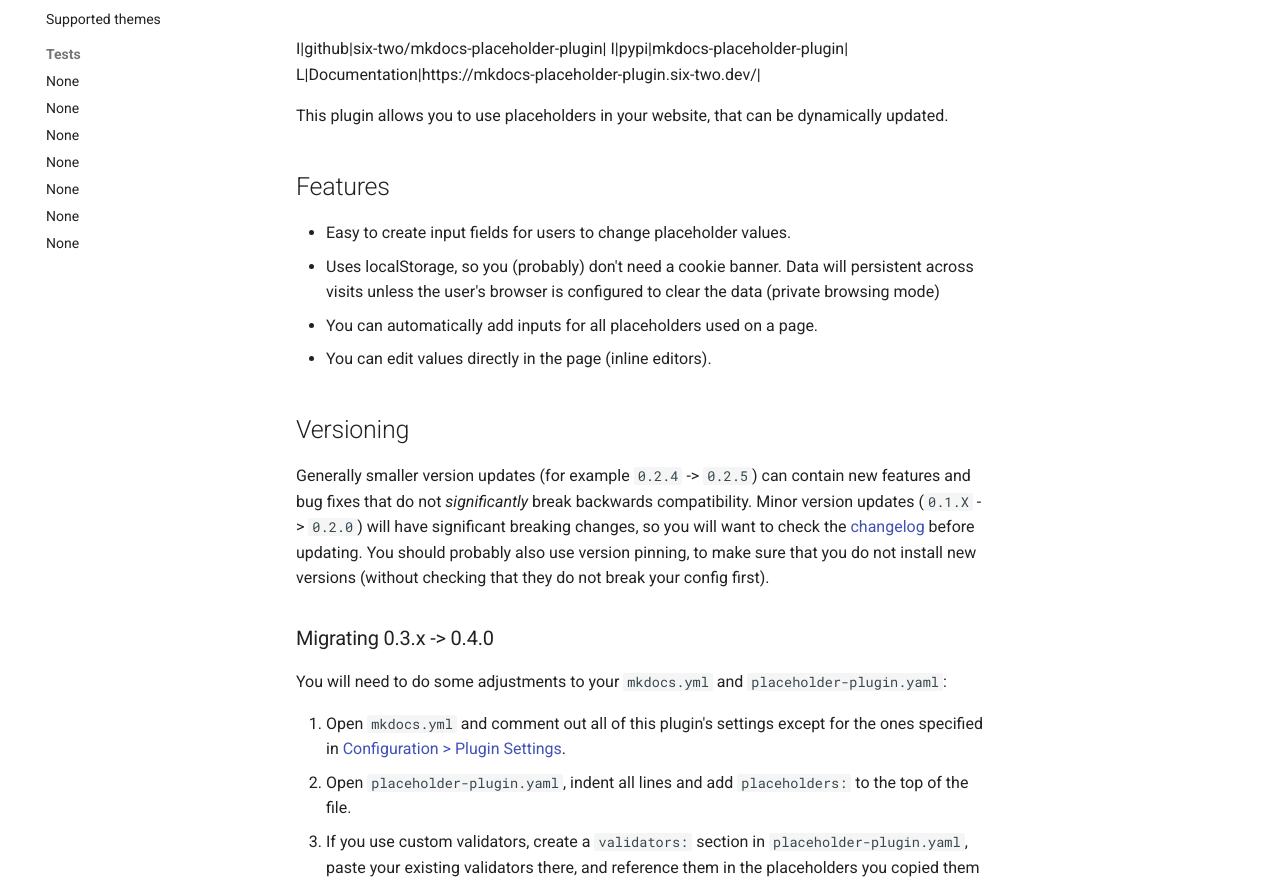
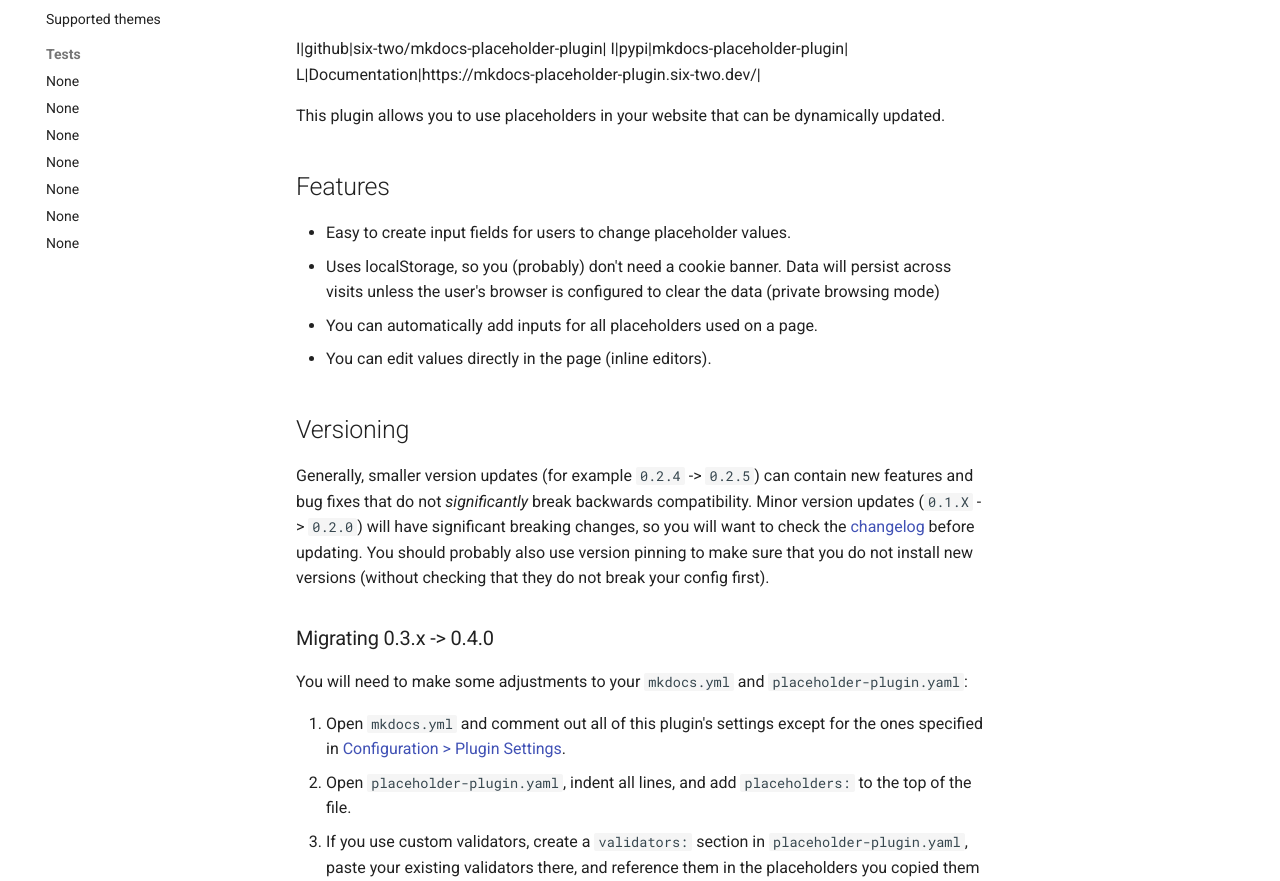
Before and after one commit to six-two/mkdocs-placeholder-plugin, an MkDocs documentation site: the page built from docs/index.md, in a window 1280 px wide and 1400 px high. Shown: the part 308-1189 px from the top of the window. Built offline with MkDocs 1.6.1 and Material for MkDocs 9.7.7, drawn with Linux system fonts in a browser that asks for light colours; comment, search, counter and statistics services are not loaded.

Commit message:
Fix typos in docs Home page

```diff
--- a/docs/index.md
+++ b/docs/index.md
@@ -4,28 +4,28 @@
 I|pypi|mkdocs-placeholder-plugin|
 L|Documentation|https://mkdocs-placeholder-plugin.six-two.dev/|
 
-This plugin allows you to use placeholders in your website, that can be dynamically updated.
+This plugin allows you to use placeholders in your website that can be dynamically updated.
 
 ## Features
 
 - Easy to create input fields for users to change placeholder values.
-- Uses localStorage, so you (probably) don't need a cookie banner. Data will persistent across visits unless the user's browser is configured to clear the data (private browsing mode)
+- Uses localStorage, so you (probably) don't need a cookie banner. Data will persist across visits unless the user's browser is configured to clear the data (private browsing mode)
 - You can automatically add inputs for all placeholders used on a page.
 - You can edit values directly in the page (inline editors).
 
 
 ## Versioning
 
-Generally smaller version updates (for example `0.2.4` -> `0.2.5`) can contain new features and bug fixes that do not *significantly* break backwards compatibility.
+Generally, smaller version updates (for example `0.2.4` -> `0.2.5`) can contain new features and bug fixes that do not *significantly* break backwards compatibility.
 Minor version updates (`0.1.X` -> `0.2.0`) will have significant breaking changes, so you will want to check the [changelog](https://github.com/six-two/mkdocs-placeholder-plugin#notable-changes) before updating.
-You should probably also use version pinning, to make sure that you do not install new versions (without checking that they do not break your config first).
+You should probably also use version pinning to make sure that you do not install new versions (without checking that they do not break your config first).
 
 ### Migrating 0.3.x -> 0.4.0
 
-You will need to do some adjustments to your `mkdocs.yml` and `placeholder-plugin.yaml`:
+You will need to make some adjustments to your `mkdocs.yml` and `placeholder-plugin.yaml`:
 
 1. Open `mkdocs.yml` and comment out all of this plugin's settings except for the ones specified in [Configuration > Plugin Settings](./configuration.md#plugin-settings).
-2. Open `placeholder-plugin.yaml`, indent all lines and add `placeholders:` to the top of the file.
+2. Open `placeholder-plugin.yaml`, indent all lines, and add `placeholders:` to the top of the file.
 3. If you use custom validators, create a `validators:` section in `placeholder-plugin.yaml`, paste your existing validators there, and reference them in the placeholders you copied them from (see [Validators > Custom validators > Example](./validators.md#example_1))
 4. Search your docs for `<placeholdertable`.
     Replace any such tags either with manually created tables or the following:
```
